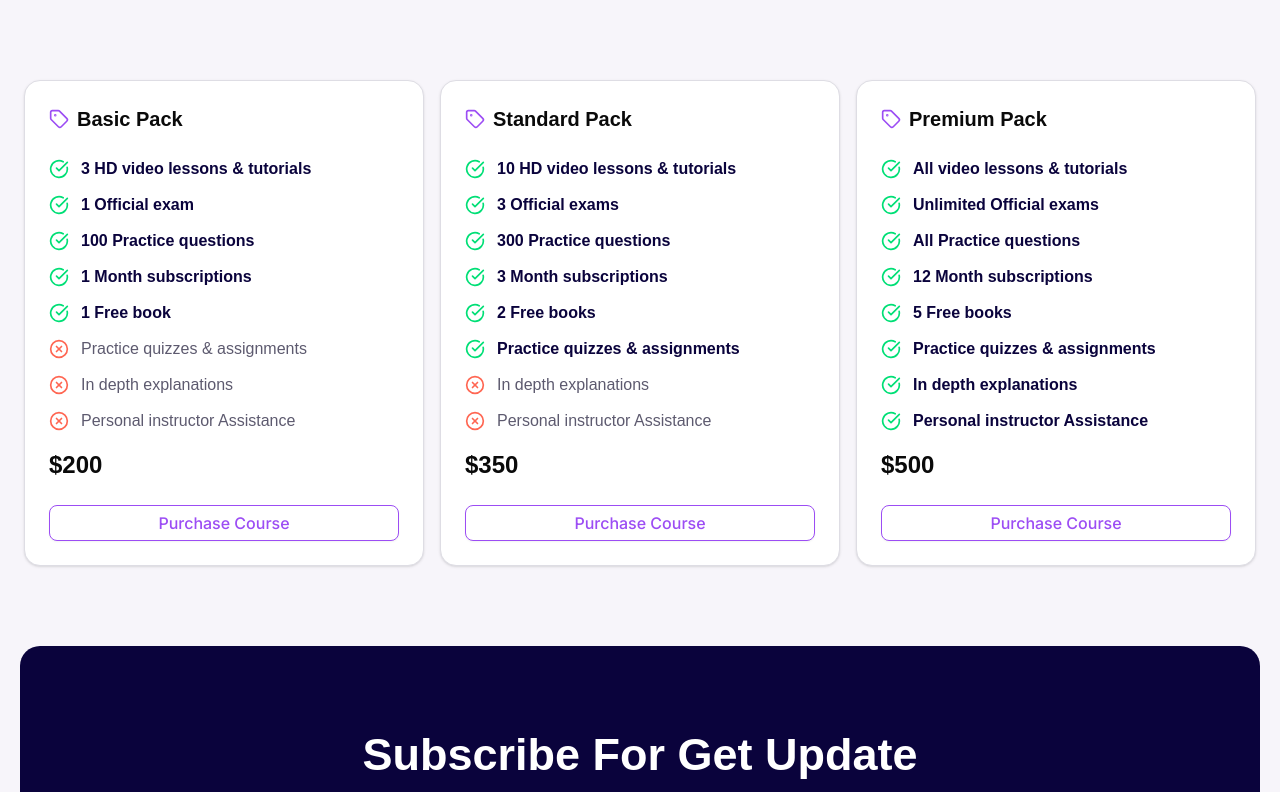
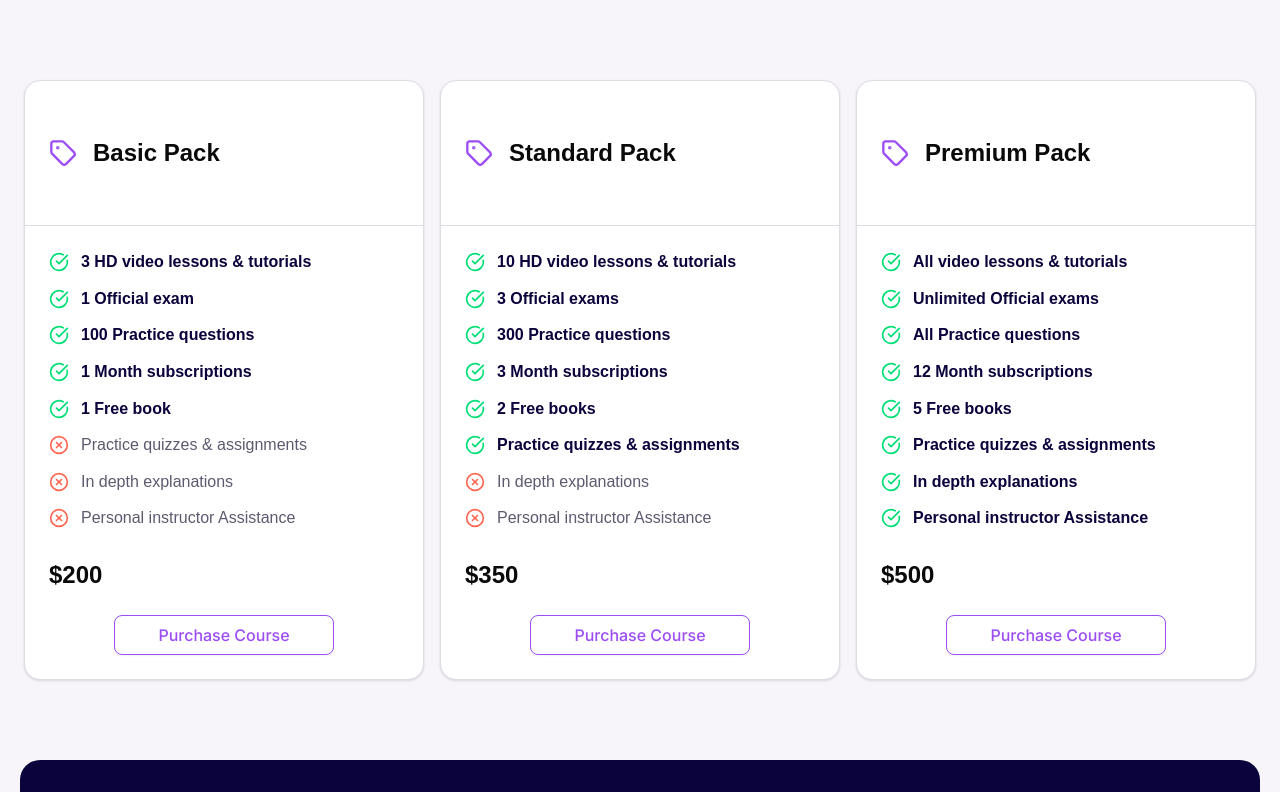
Before and after one commit to sabafakhri/E-learning-website, a Next.js app: page /pricing in a window 1280 px wide. Shown: the top 792 px of the page. Built offline with nearby package versions, Linux system fonts and the light colour scheme; a web font is replaced by a local one.

Commit message:
Enhance PricingPack component layout and styling for improved user experience

```diff
--- a/components/PricingPack.tsx
+++ b/components/PricingPack.tsx
@@ -16,13 +16,14 @@ type PricingPackProps = {
 
 const PricingPack = ({ title, features, price }: PricingPackProps) => {
   return (
-    <Card className="w-[400px] rounded-2xl border border-[var(--color-gray-300)] shadow-sm">
-      <CardHeader className="flex flex-row items-center gap-2">
-        <Tag className="h-5 w-5 text-[var(--color-purple-900)]" />
-        <CardTitle className="text-xl font-bold ">{title}</CardTitle>
-
+    <Card className="w-[400px] h-[600px] rounded-2xl border border-[var(--color-gray-300)] shadow-sm flex flex-col">
+      <CardHeader className="flex flex-row items-center gap-4 py-8 px-6 min-h-[90px]">
+        <Tag className="h-7 w-7 text-[var(--color-purple-900)]" />
+        <CardTitle className="text-2xl font-bold ">{title}</CardTitle>
       </CardHeader>
-      <CardContent className="space-y-3">
+      {/* خط جداکننده */}
+      <div className="w-full h-px" style={{ backgroundColor: 'var(--color-gray-300)' }} />
+      <CardContent className="space-y-3 flex-1 flex flex-col justify-between">
         {features.map((feature, idx) => (
           <div
             key={idx}
@@ -48,7 +49,7 @@ const PricingPack = ({ title, features, price }: PricingPackProps) => {
       <CardFooter>
         <Button
           variant="outline"
-          className="w-full border border-[var(--color-purple-900)] text-[var(--color-purple-900)] hover:bg-[var(--color-purple-900)] hover:text-background hover:shadow-lg hover:border-[var(--color-purple-900)]"
+          className="w-[220px] h-[2.5rem] mx-auto border border-[var(--color-purple-900)] text-[var(--color-purple-900)] hover:bg-[var(--color-purple-900)] hover:text-background hover:shadow-lg hover:border-[var(--color-purple-900)]"
         >
           Purchase Course
         </Button>
@@ -103,7 +104,7 @@ const pricingData = [
   },
 ];
 
-// رندر سه پکیج با مپ
+
 const PricingPackList = () => (
   <div className="
     grid grid-cols-1 gap-2 mt-20 mb-20
```
